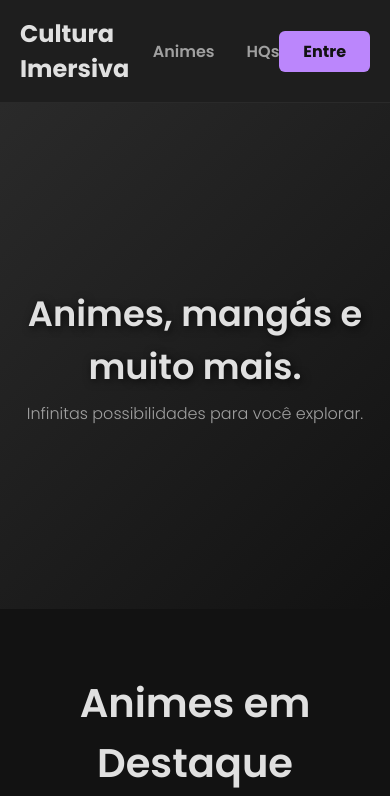
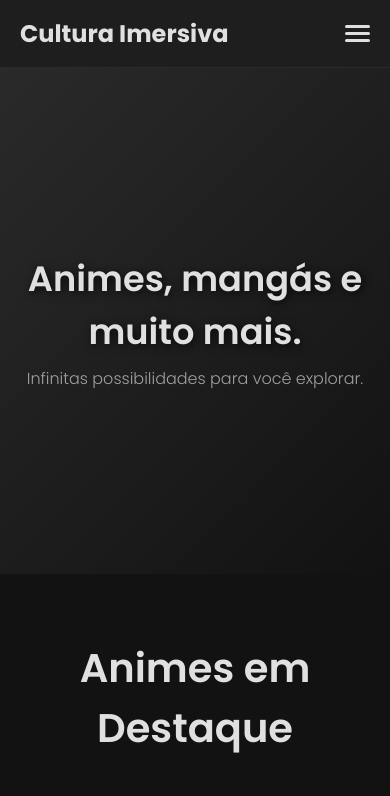
Before and after one commit to CarinaGonzagaDev/Cultura-Imersiva-Projeto-Final, an Angular app: page /home in a window 390 px wide. Shown: the top 796 px of the page. Built offline with nearby package versions, Linux system fonts and the light colour scheme.

Commit message:
feat: Implementa hambúrguer para mobile

```diff
--- a/src/app/components/header/header.component.css
+++ b/src/app/components/header/header.component.css
@@ -20,8 +20,18 @@ header {
 .logo {
   font-size: 1.5rem;
   font-weight: 700;
-  color: var(--text-primary); /* Corrigido de volta para a cor primária do texto */
+  color: var(--text-primary);
   text-decoration: none;
+}
+
+.main-nav {
+  display: none; /* Escondido por padrão, aparecerá em telas maiores */
+}
+
+@media (min-width: 769px) {
+  .main-nav {
+    display: block;
+  }
 }
 
 .main-nav ul {
@@ -32,7 +42,6 @@ header {
   gap: 2rem;
 }
 
-/* Estilo base para os links de navegação */
 .main-nav a {
   color: var(--text-secondary);
   text-decoration: none;
@@ -44,31 +53,30 @@ header {
   color: var(--primary-color);
 }
 
-.login-btn {
-  background-color: var(--primary-color);
-  color: #121212; /* Texto escuro para contraste */
-  padding: 0.5rem 1.5rem;
-  border-radius: 6px; /* Raio de borda original */
-  text-decoration: none;
-  font-weight: 700;
-  transition: background-color 0.3s ease;
-  border: none; /* Garante que não haja borda no botão */
-  cursor: pointer;
-  font-family: 'Poppins', sans-serif; /* Garante a mesma fonte */
-  font-size: 1rem; /* Garante o mesmo tamanho de fonte */
-}
-
-.login-btn:hover {
-  background-color: #d1b1fc; /* Roxo mais claro no hover */
-}
-
-/* --- ESTILOS DO DROPDOWN DE LOGIN --- */
 .user-actions {
   position: relative;
 }
 
+.login-btn {
+  background-color: var(--primary-color);
+  color: #121212;
+  padding: 0.5rem 1.5rem;
+  border-radius: 6px;
+  text-decoration: none;
+  font-weight: 700;
+  transition: background-color 0.3s ease;
+  border: none;
+  cursor: pointer;
+  font-family: 'Poppins', sans-serif;
+  font-size: 1rem;
+}
+
+.login-btn:hover {
+  background-color: #d1b1fc;
+}
+
 .dropdown-menu {
-  display: none; /* Escondido por padrão */
+  display: none;
   position: absolute;
   top: 120%;
   right: 0;
@@ -82,7 +90,7 @@ header {
 }
 
 .dropdown-menu.show {
-  display: block; /* Mostra o menu */
+  display: block;
 }
 
 .dropdown-menu a {
@@ -98,3 +106,79 @@ header {
   background-color: #2c2c2c;
   color: var(--primary-color);
 }
+
+/* --- MENU HAMBÚRGUER E SIDEBAR --- */
+.menu-toggle {
+  display: none; /* Escondido por padrão */
+  flex-direction: column;
+  gap: 4px;
+  background: none;
+  border: none;
+  cursor: pointer;
+}
+
+.menu-toggle .bar {
+  width: 25px;
+  height: 3px;
+  background-color: var(--text-primary);
+  border-radius: 2px;
+}
+
+.sidebar {
+  position: fixed;
+  top: 0;
+  left: -250px; /* Começa fora da tela */
+  width: 250px;
+  height: 100%;
+  background-color: var(--surface-color);
+  padding-top: 60px;
+  transition: left 0.3s ease-in-out;
+  z-index: 1001;
+}
+
+.sidebar.open {
+  left: 0; /* Aparece na tela */
+}
+
+.sidebar a {
+  display: block;
+  padding: 1rem 1.5rem;
+  color: var(--text-primary);
+  text-decoration: none;
+  font-size: 1.1rem;
+}
+
+.sidebar a:hover {
+  background-color: #2c2c2c;
+}
+
+.overlay {
+  display: none;
+  position: fixed;
+  top: 0;
+  left: 0;
+  width: 100%;
+  height: 100%;
+  background-color: rgba(0, 0, 0, 0.5);
+  z-index: 1000;
+}
+
+.overlay.open {
+  display: block;
+}
+
+@media (max-width: 768px) {
+  .main-nav, .user-actions {
+    display: none;
+  }
+
+  .menu-toggle {
+    display: flex;
+  }
+}
+
+@media (max-width: 320px) {
+  .logo {
+    font-size: 1.2rem;
+  }
+}
--- a/src/app/components/header/header.component.html
+++ b/src/app/components/header/header.component.html
@@ -1,6 +1,12 @@
 <header>
   <div class="header-container">
     <a routerLink="/home" class="logo">Cultura Imersiva</a>
+
+    <button class="menu-toggle" (click)="toggleSidebar()">
+      <span class="bar"></span>
+      <span class="bar"></span>
+      <span class="bar"></span>
+    </button>
 
     <nav class="main-nav">
       <ul>
@@ -23,4 +29,15 @@
       </ng-template>
     </div>
   </div>
+
+  <div class="sidebar" [class.open]="isSidebarOpen">
+    <a routerLink="/animes" (click)="closeSidebar()">Animes</a>
+    <a routerLink="/hqs" (click)="closeSidebar()">HQs</a>
+    <a *ngIf="isLoggedIn$ | async" routerLink="/meus-favoritos" (click)="closeSidebar()">Meus Favoritos</a>
+    <ng-container *ngIf="!(isLoggedIn$ | async)">
+      <a routerLink="/login" (click)="closeSidebar()">Login</a>
+      <a routerLink="/cadastro" (click)="closeSidebar()">Cadastro</a>
+    </ng-container>
+  </div>
+  <div class="overlay" [class.open]="isSidebarOpen" (click)="closeSidebar()"></div>
 </header>
--- a/src/app/components/header/header.component.ts
+++ b/src/app/components/header/header.component.ts
@@ -14,6 +14,7 @@ import { CommonModule } from '@angular/common';
 export class HeaderComponent implements OnInit {
   isLoggedIn$!: Observable<boolean>;
   isDropdownOpen = false;
+  isSidebarOpen = false;
 
   constructor(private authService: AuthService) { }
 
@@ -29,4 +30,12 @@ export class HeaderComponent implements OnInit {
   logout(): void {
     this.authService.logout();
   }
+
+  toggleSidebar(): void {
+    this.isSidebarOpen = !this.isSidebarOpen;
+  }
+
+  closeSidebar(): void {
+    this.isSidebarOpen = false;
+  }
 }
```
